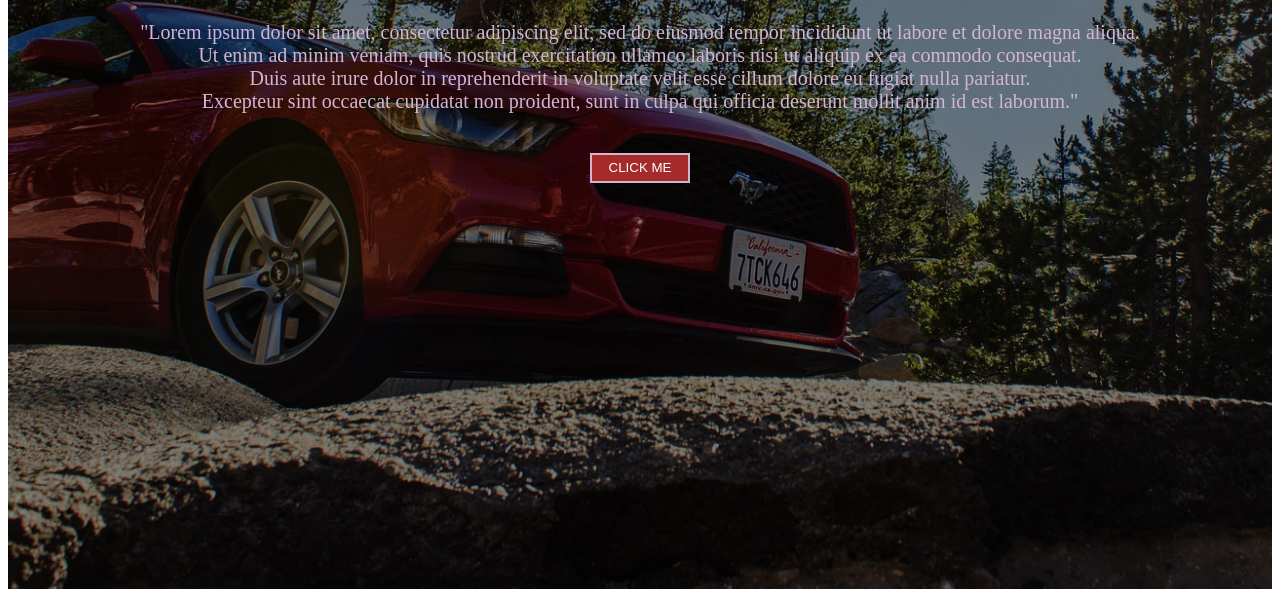
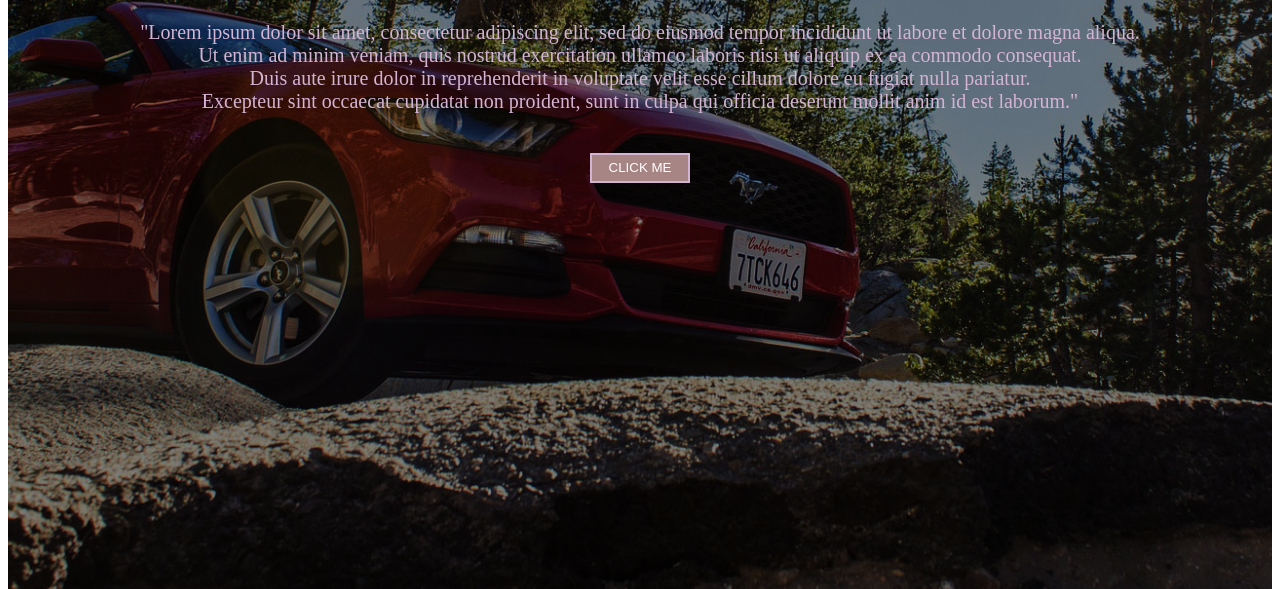
Before and after one commit to bryankipkirui/car-web, a plain HTML site: page index.html in a window 1280 px wide. In both pictures the pointer is over the input "CLICK ME". Shown: the part 211-800 px from the top of the page. Drawn offline with Linux system fonts and the light colour scheme.

Commit message:
modified commit

```diff
--- a/CSS/styles.css
+++ b/CSS/styles.css
@@ -54,7 +54,7 @@
 }
 
 .btn:hover{
-    background-color: brown;
+    background-color: rgb(168, 133, 133);
     transition: 0.01s;
     color: white;
 }
```
